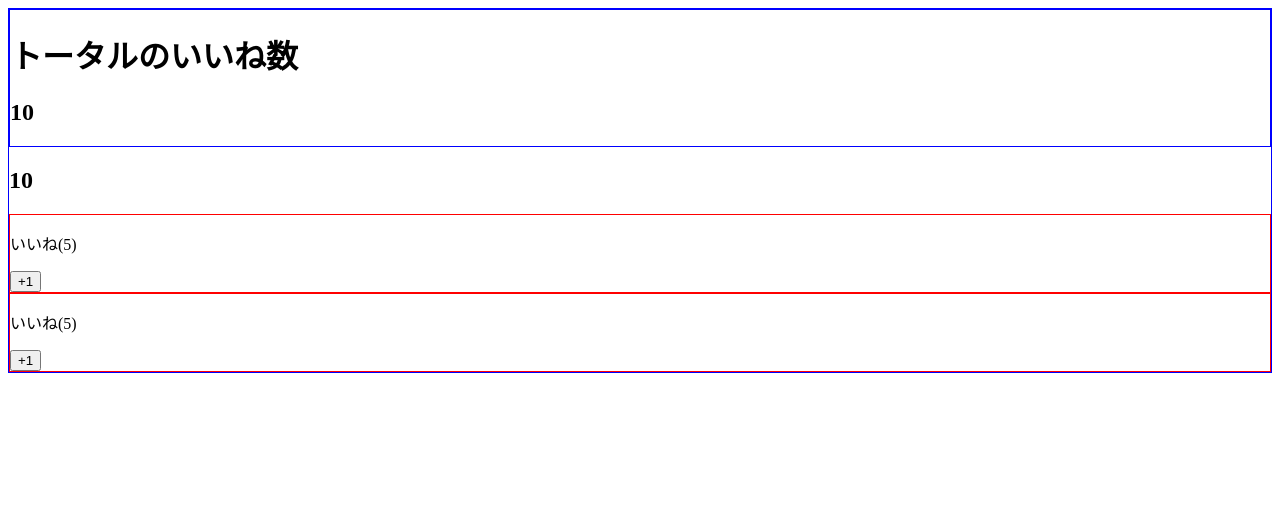
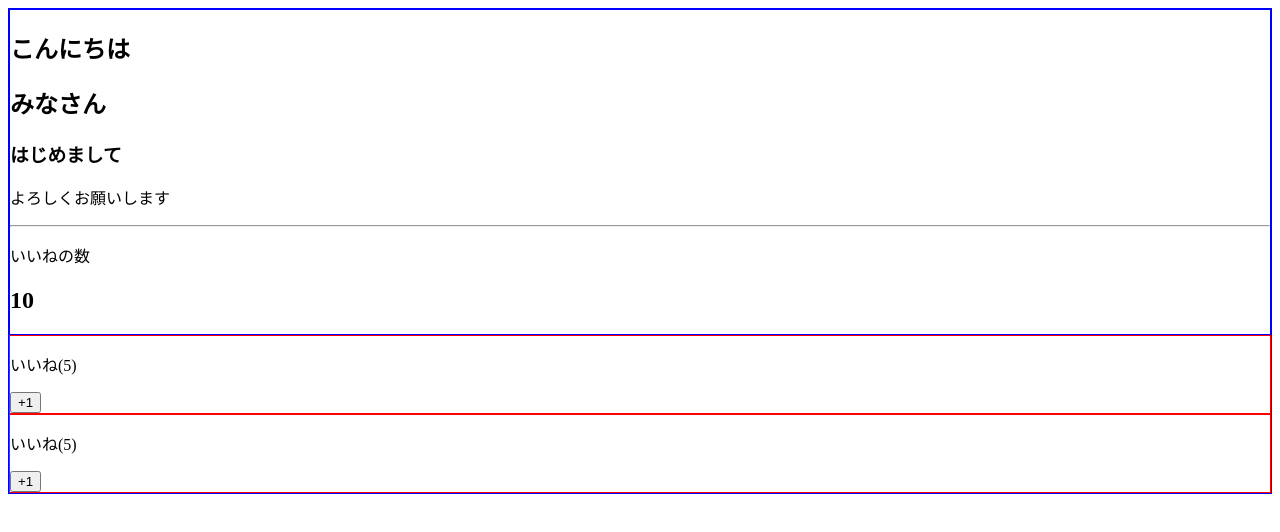
Before and after one commit to yutatsune/udemy-vuejs, a Vue app: page / in a window 1280 px wide. Shown: the top 532 px of the page. Built offline with nearby package versions, Linux system fonts and the light colour scheme.

Commit message:
slot_name

```diff
--- a/src/App.vue
+++ b/src/App.vue
@@ -1,10 +1,18 @@
 <template>
   <div>
     <LikeHeader>
-      <h1>トータルのいいね数</h1>
-      <h2>{{ number }}</h2>
+      <h2>みなさん</h2>
+      <!-- templateタグに囲われていないものはデフォルトのslotに格納される -->
+      <template v-slot:title>
+        <!-- 違うslotを複数箇所に適用するにはv-slotを使う -->
+        <h2>こんにちは</h2>
+      </template>
+      <h3>はじめまして</h3>
+      <p>よろしくお願いします</p>
+      <template v-slot:number>
+        <h2>{{ number }}</h2>
+      </template>
     </LikeHeader>
-    <h2>{{ number }}</h2>
     <LikeNumber :total-number="number" @my-click="incrementNumber"></LikeNumber>
     <LikeNumber :total-number="number"></LikeNumber>
     <!-- HTMLの属性値はケバブケースを使う -->
--- a/src/components/LikeHeader.vue
+++ b/src/components/LikeHeader.vue
@@ -1,9 +1,15 @@
 <template>
   <div>
-    <slot>
-      <h2>デフォルトのタイトル</h2>
-      <!-- slotはフォールバックコンテンツを配置できる -->
+    <slot name="title">
+      <!-- v-slotの名前をname属性で記述するとそのslotを適用できる(名前付きスロット) -->
+<!--       <h2>デフォルトのタイトル</h2>
+      slotはフォールバックコンテンツを配置できる -->
     </slot>
+    <slot></slot>
+    <!-- <slot name="default"></slot>と同じ意味になる -->
+    <hr>
+    <p>いいねの数</p>
+    <slot name="number"></slot>
     <!-- slotによって親コンポーネントのhtmlのテンプレートごと読み込むことができる -->
     <!-- 親と子それぞれに定義されている値にはslotであってもアクセスできない(CSSを除く) -->
   </div>
```
